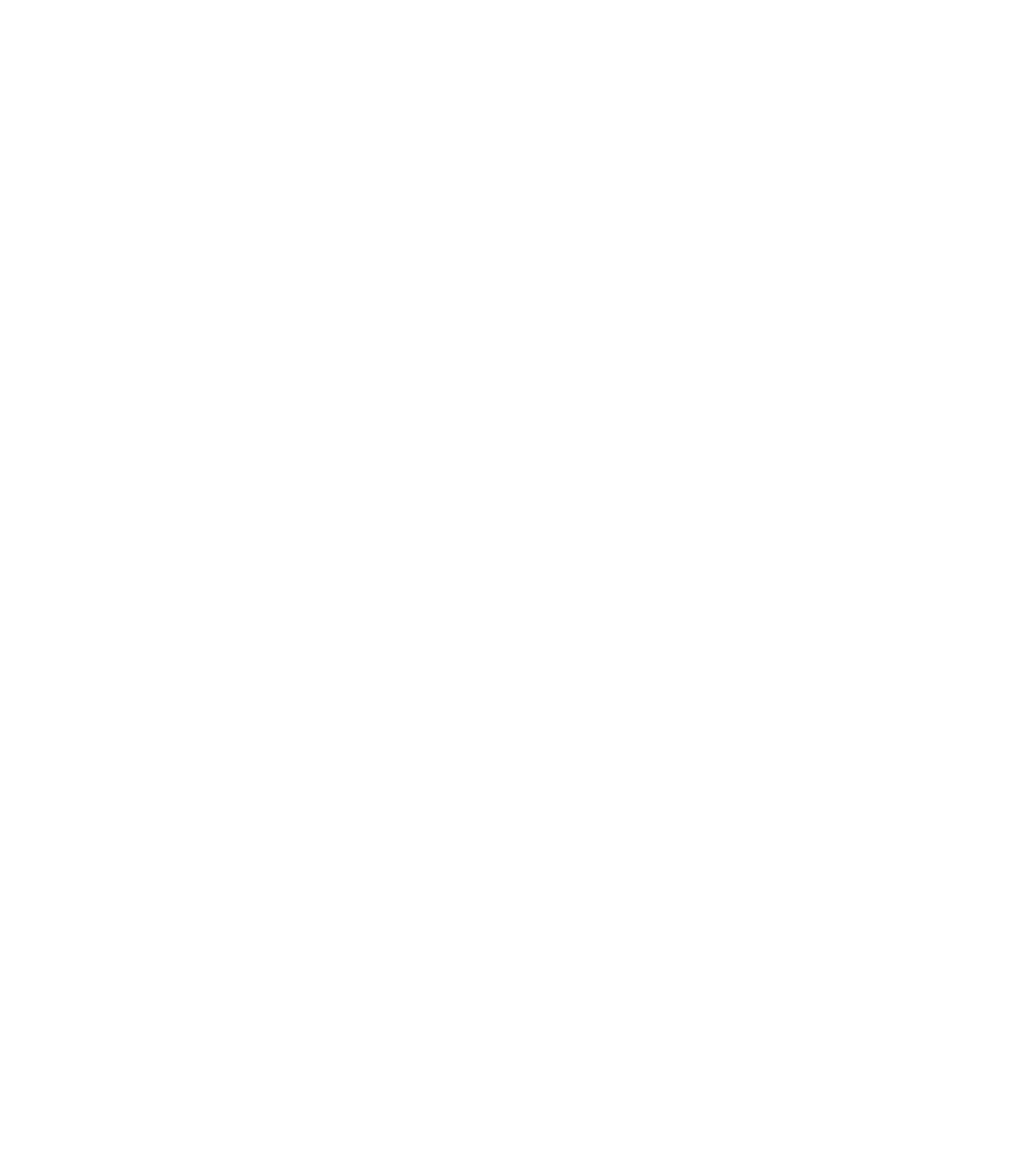
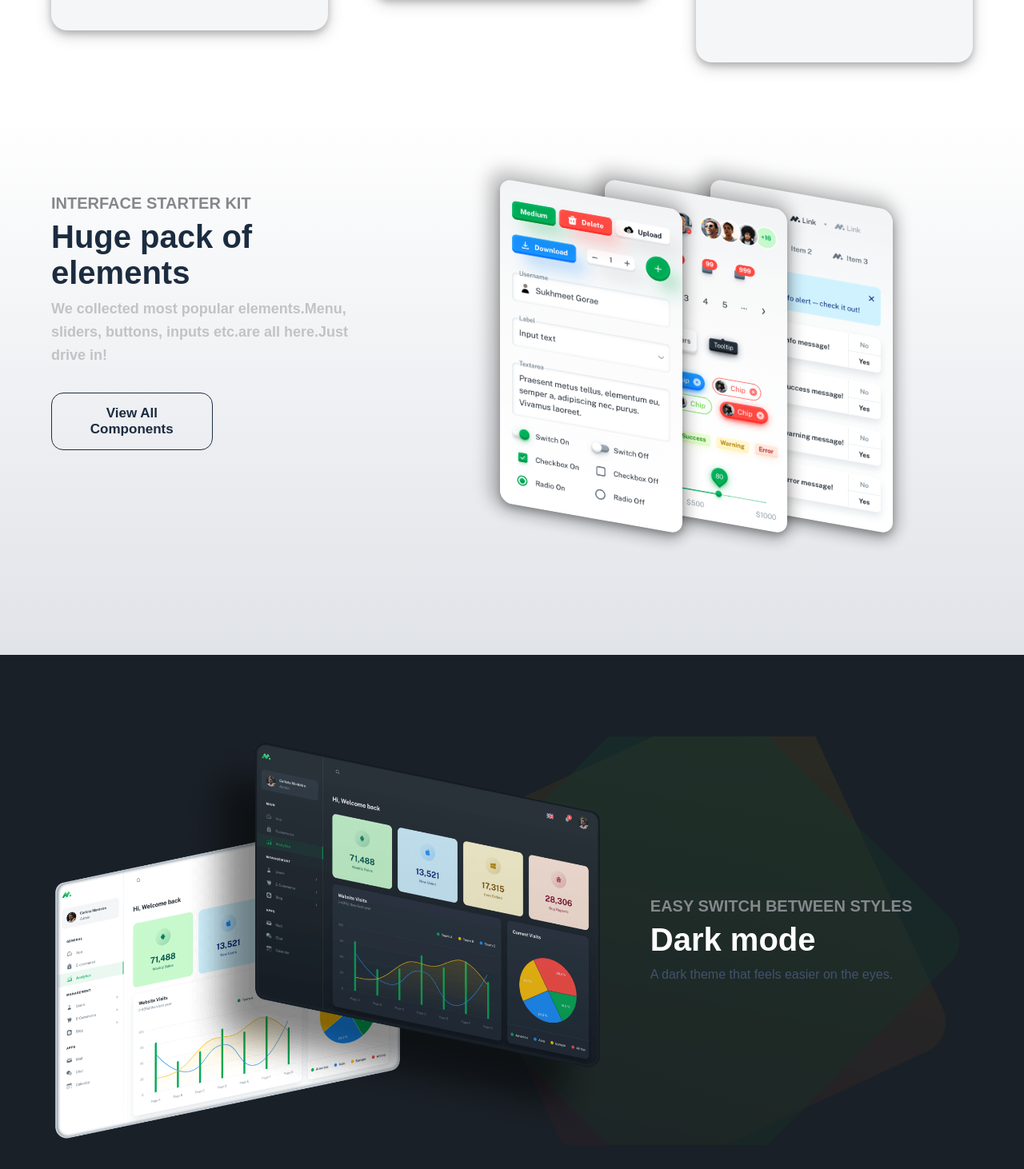
Before and after one commit to swalihmoosa/minimal-clone, a React (Create React App) app: page / in a window 1280 px wide. Shown: the part 1428-2890 px from the top of the page at 80% size. Before the commit the page ends 1502 px from the top, so only its background shows below. Built offline with nearby package versions, Linux system fonts and the light colour scheme.

Commit message:
Dark-mode section ongoing

```diff
--- a/src/App.js
+++ b/src/App.js
@@ -1,13 +1,17 @@
 import React from 'react'
 import './App.css';
+import Dark from './Components/Screens/Dark';
 import Helps from './Components/Screens/Helps';
 import Home from './Components/Screens/Home'
+import Interface from './Components/Screens/Interface';
 
 export default function App() {
   return (
     <>
       <Home />
       <Helps />
+      <Interface />
+      <Dark />
     </>
   )
 }
--- /dev/null
+++ b/src/Components/Screens/Dark.jsx
@@ -0,0 +1,62 @@
+import React from 'react'
+import one from "../Images/home/lightmode.png"
+import two from "../Images/home/darkmode.png"
+import bg from "../Images/home/shape.svg"
+import styled from 'styled-components'
+
+export default function Dark() {
+    return (
+        <Darksec>
+            <Section className="wrapper">
+                <Left>
+                    <Lte>
+                        <img src={one} alt="Mode" />
+                    </Lte>
+                    <Drk>
+                        <img src={two} alt="Mode" />
+                    </Drk>
+                </Left>
+                <Right>
+                    <H4>
+                        EASY SWITCH BETWEEN STYLES
+                    </H4>
+                    <H5>
+                        Dark mode
+                    </H5>
+                    <P>
+                        A dark theme that feels easier on the eyes.
+                    </P>
+                </Right>
+            </Section>
+        </Darksec>
+    )
+}
+const Darksec = styled.section`
+    padding: 8% 0;
+    background: #1a2027;`
+const Section = styled.section`
+    display: flex;
+    justify-content: space-between;
+    background:url(${bg}) no-repeat;
+    background-position: right;
+    align-items: center;`
+const Left = styled.div`
+    width: 60%;
+    position: relative;`
+const Drk = styled.div`
+    position: absolute;
+    top: 0;`
+const Lte = styled.div``
+const Right = styled.div`
+    width: 35%;`
+const H4 = styled.h4`
+    font-size: 20px;
+    color: #85888b;
+    font-weight: 700;
+    margin-bottom: 2%;`
+const H5 = styled.h5`
+    font-size: 40px;
+    font-weight: 700;
+    margin-bottom: 2%;
+    color: #fff;`
+const P = styled.p``
--- a/src/Components/Screens/Helps.jsx
+++ b/src/Components/Screens/Helps.jsx
@@ -76,7 +76,27 @@
     display: flex;
     justify-content: space-between;`
 const Li = styled.li`
-    width: 30%;`
+    width: 30%;
+    box-shadow: 0 4px 8px 0 rgba(0, 0, 0, 0.2), 0 6px 20px 0 rgba(0, 0, 0, 0.19);
+    padding: 2% 2% 6% 2%;
+    border-radius: 20px;
+    &:first-child,&:last-child{
+        background: #f4f6f8;
+        &:hover{
+            transform: scale(1.1);
+        }
+    }
+    &:nth-child(2n){
+        transform: translateY(-40px);&:hover{
+            transform: scale(1.1);
+        }
+    }
+    &:last-child{
+        transform: translateY(40px);
+        &:hover{
+            transform: scale(1.1);
+        }
+    }`
 const Top = styled.div`
     width: 50%;
     margin: 0 auto;
--- /dev/null
+++ b/src/Components/Screens/Interface.jsx
@@ -0,0 +1,100 @@
+import React from 'react'
+import styled from 'styled-components'
+import one from "../Images/home/screen_light_1.png"
+import two from "../Images/home/screen_light_2.png"
+import three from "../Images/home/screen_light_3.png"
+
+export default function Interface() {
+    return (
+        <Intersec>
+            <Section className="wrapper">
+                <Left>
+                    <H5>
+                        INTERFACE STARTER KIT
+                    </H5>
+                    <H6>
+                        Huge pack of elements
+                    </H6>
+                    <P>
+                        We collected most popular elements.Menu, sliders, buttons, inputs etc.are all here.Just drive in!
+                    </P>
+                    <View href="/">
+                        View All Components
+                    </View>
+                </Left>
+                <Right>
+                    <Container className="one">
+                        <img src={one} alt="screen_light" />
+                    </Container>
+                    <Container className="two">
+                        <img src={two} alt="screen_light" />
+                    </Container>
+                    <Container className="three">
+                        <img src={three} alt="screen_light" />
+                    </Container>
+                </Right>
+            </Section>
+        </Intersec>
+    )
+}
+const Intersec = styled.section`
+    padding: 8% 0 20%;
+    background: linear-gradient(to bottom,#FFFFFF ,#e0e3e8);`
+const Section = styled.section`
+    display: flex;
+    justify-content: space-between;`
+const Left = styled.div`
+    width: 35%;`
+const H5 = styled.h5`
+    font-size: 20px;
+    color: #85888b;
+    font-weight: 700;
+    margin-bottom: 2%;`
+const H6 = styled.h6`
+    font-size: 40px;
+    font-weight: 700;
+    margin-bottom: 2%;`
+const P = styled.p`
+    color: #c3c3c3;
+    font-size: 18px;
+    font-weight: 700;
+    margin-bottom: 8%;`
+const View = styled.a`
+    border: 1px solid;
+    padding: 15px 25px;
+    font-weight: 700;
+    border-radius: 15px;
+    text-align: center;
+    display: block;
+    width: 50%;`
+const Right = styled.div`
+    display: flex;
+    justify-content: space-between;
+    width: 60%;
+    position: relative;`
+const Container = styled.div`
+    width: 33%;
+    box-shadow: 0 4px 8px 0 rgb(0 0 0 / 20%), 0 6px 20px 0 rgb(0 0 0 / 19%);
+    box-shadow: inset -20px -10px 20px 20px rgb(0 0 0 / 20%), -5px -3px 20px 11px rgb(0 0 0 / 19%);
+    transform: skewY(10deg);
+    position: absolute;
+    border-radius: 15px;
+    img{
+        border-radius: 15px;
+        box-shadow: 0 4px 8px 0 rgb(0 0 0 / 20%), 0 6px 20px 0 rgb(0 0 0 / 19%);
+    }
+    &.one{
+        left: 100px;
+        z-index: 3;
+    }
+    &.two{
+        left: 0;
+        right: 0;
+        margin-left: auto;
+        margin-right: auto;
+        z-index: 2;
+    }
+    &.three{
+        right:100px;
+        z-index: 1;
+    }`
```
